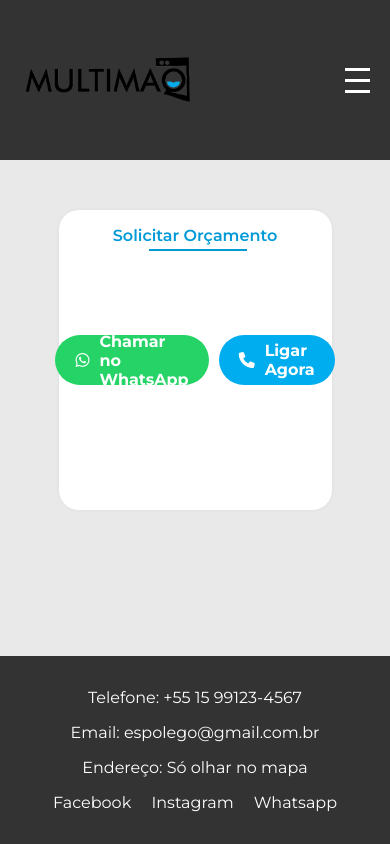
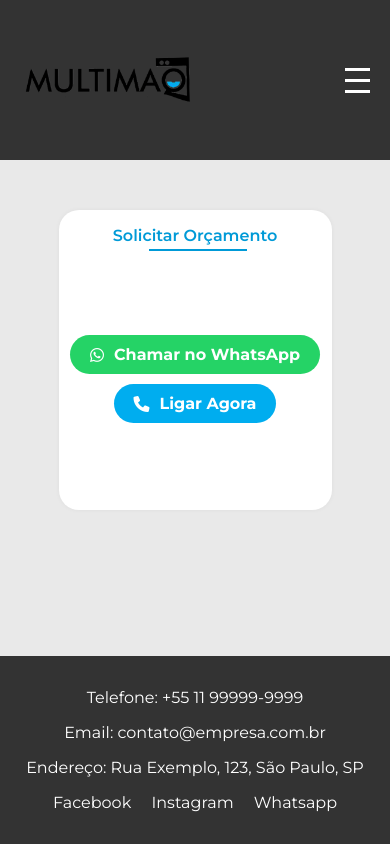
Before and after one commit to marco-oliveira7/MultiMaq, a plain HTML site: page pages/contact.html in a window 390 px wide. Drawn offline with Linux system fonts and the light colour scheme.

Commit message:
+ Responsividade
Ajustes na responsividade da página de Contato

```diff
--- a/pages/contact.html
+++ b/pages/contact.html
@@ -47,14 +47,14 @@
 
     <footer>
         <div class="contact-info">
-            <p>Telefone: +55 15 99123-4567</p>
-            <p>Email: espolego@gmail.com.br</p>
-            <p>Endereço: Só olhar no mapa</p>
+            <p>Telefone: +55 11 99999-9999</p>
+            <p>Email: contato@empresa.com.br</p>
+            <p>Endereço: Rua Exemplo, 123, São Paulo, SP</p>
         </div>
         <div class="social-media">
-            <a href="https://www.facebook.com/" target="blank">Facebook</a>
-            <a href="https://www.Instagram.com/" target="blank">Instagram</a>
-            <a href="https://web.whatsapp.com/" target="blank">Whatsapp</a>
+            <a href="https://www.facebook.com/" target="_blank">Facebook</a>
+            <a href="https://www.instagram.com/" target="_blank">Instagram</a>
+            <a href="https://web.whatsapp.com/" target="_blank">Whatsapp</a>
         </div>
     </footer>
     <script src="../src/javascript/scripts.js"></script>
--- a/src/css/style.css
+++ b/src/css/style.css
@@ -242,6 +242,7 @@ header li a {
 .button {
     display: flex;
     align-items: center;
+    justify-content: center;
     padding: 10px 20px;
     border-radius: 25px;
     color: white;
@@ -358,3 +359,14 @@ footer .social-media {
     }
 
 }
+
+@media (width <= 600px){
+    .button-container {
+        display: flex;
+        gap: 10px;
+        height: 50px;
+        flex-flow: row wrap;
+        justify-content: center;
+        min-width: 100px;
+    }
+}
```
Also changed, not shown: index.html (+1 -1 lines), pages/services.html (+3 -3 lines), pages/testimonials.html (+3 -3 lines).
